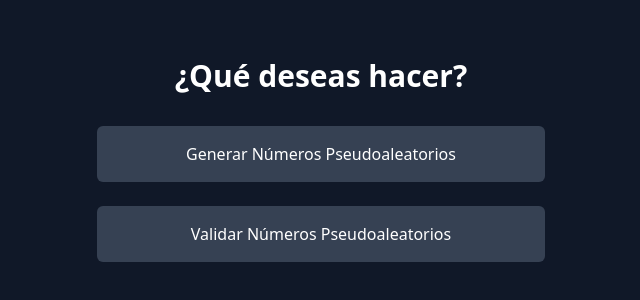
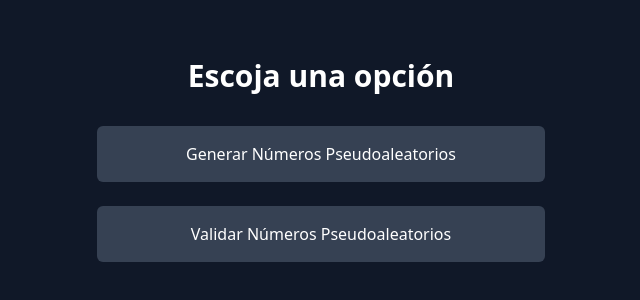
Before and after one commit to jeancmr/validador-y-generador-numeros-pseudoaleatorios, a React (Vite) app: page / in a window 1280 px wide. Shown: the part 240-540 px from the top of the page, without its empty margins (319-959 px from the left). Built offline with nearby package versions, Linux system fonts and the light colour scheme.

Commit message:
change home title and readme

```diff
--- a/src/pages/Home.jsx
+++ b/src/pages/Home.jsx
@@ -3,7 +3,7 @@
 export default function Home() {
   return (
     <div className="p-8 bg-gray-900 min-h-screen text-white flex flex-col items-center justify-center">
-      <h1 className="text-3xl font-bold mb-8 text-center">¿Qué deseas hacer?</h1>
+      <h1 className="text-3xl font-bold mb-8 text-center">Escoja una opción</h1>
 
       <div className="flex flex-col space-y-6 w-full max-w-md">
         <Link
```
Also changed, not shown: 1 other file (tests, documents, lock files or other folders).
